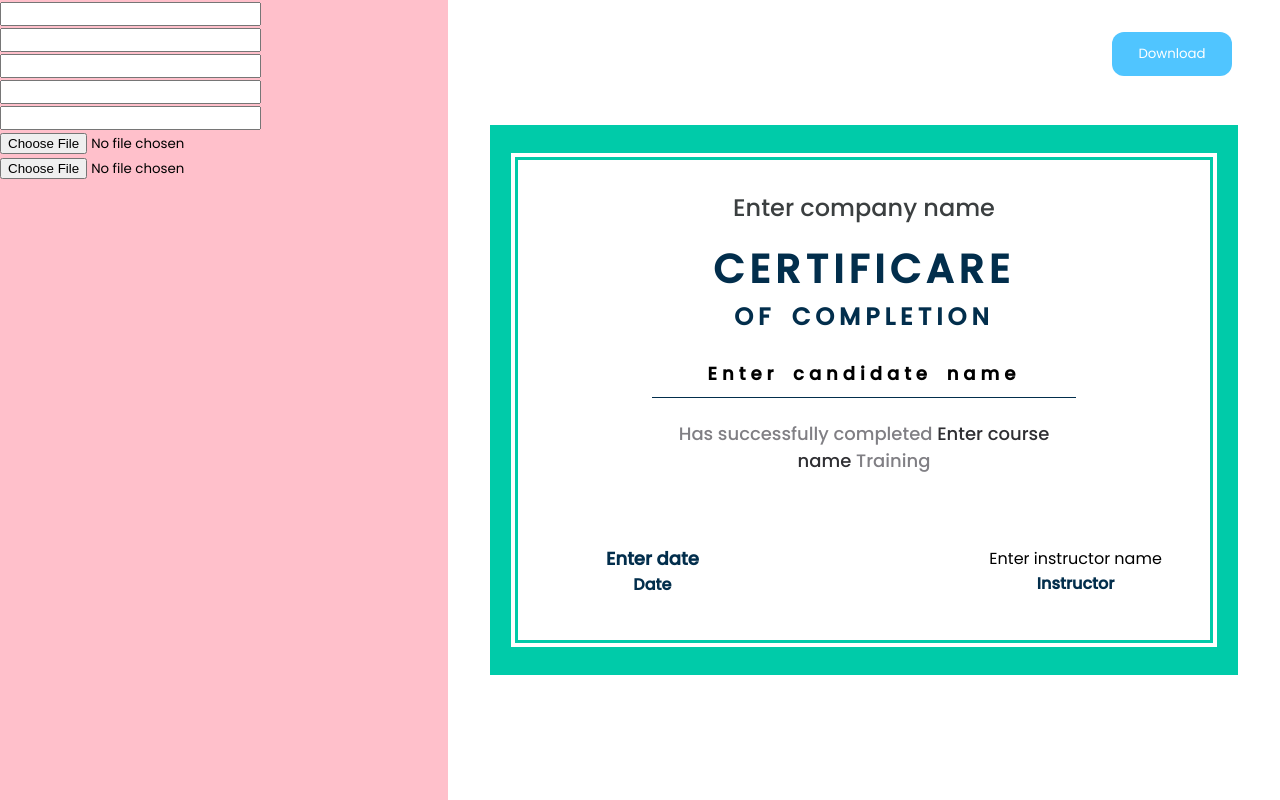
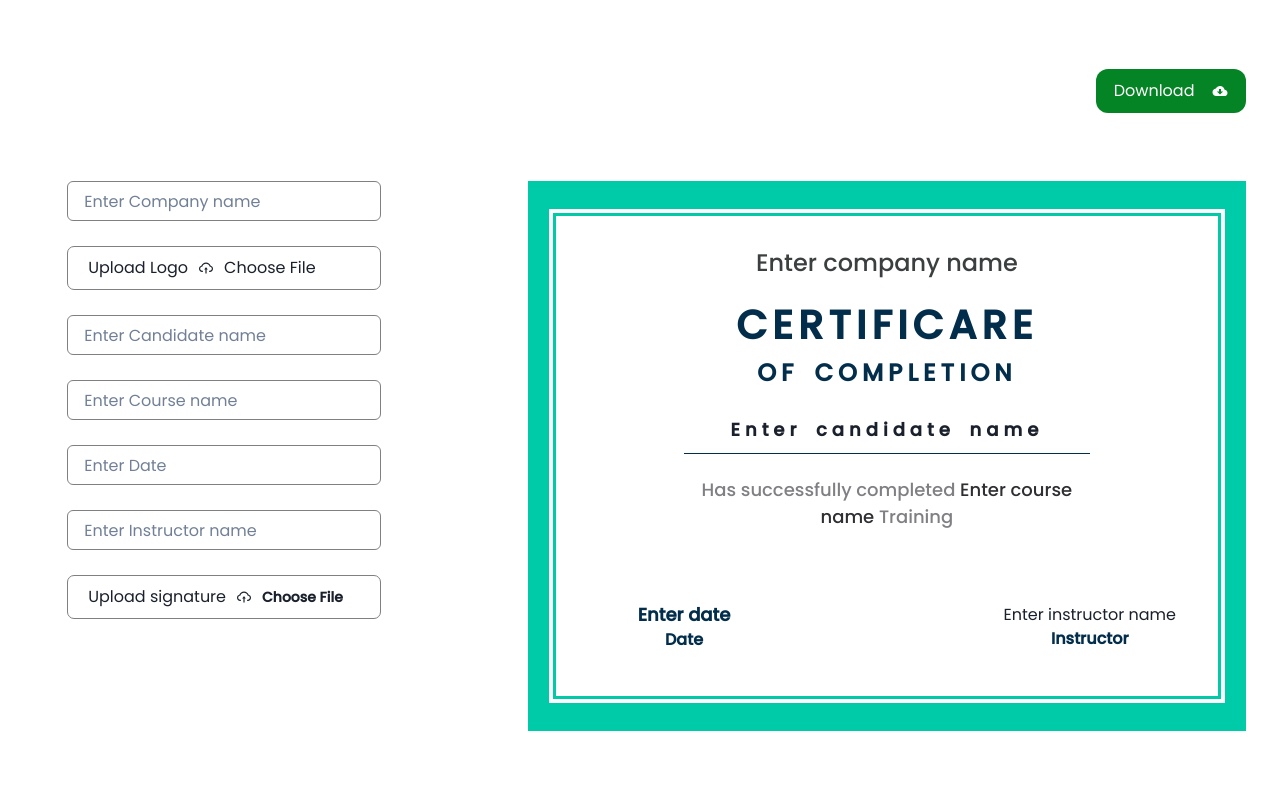
Before and after one commit to GairikSharma/Certificate-Generator, a React (Create React App) app: page / in a window 1280 px wide. Built offline with nearby package versions, Linux system fonts and the light colour scheme; a web font is replaced by a local one.

Commit message:
Ui update

```diff
--- a/package.json
+++ b/package.json
@@ -3,13 +3,18 @@
   "version": "0.1.0",
   "private": true,
   "dependencies": {
+    "@chakra-ui/react": "^2.8.1",
+    "@emotion/react": "^11.11.1",
+    "@emotion/styled": "^11.11.0",
     "@testing-library/jest-dom": "^5.17.0",
     "@testing-library/react": "^13.4.0",
     "@testing-library/user-event": "^13.5.0",
+    "framer-motion": "^10.16.4",
     "html2canvas": "^1.4.1",
     "jspdf": "^2.5.1",
     "react": "^18.2.0",
     "react-dom": "^18.2.0",
+    "react-icons": "^4.11.0",
     "react-scripts": "5.0.1",
     "web-vitals": "^2.1.4"
   },
--- a/src/App.css
+++ b/src/App.css
@@ -3,7 +3,7 @@
   padding: 0;
   margin: 0;
   box-sizing: border-box;
-  font-family: 'Poppins', sans-serif;
+  font-family: "Poppins", sans-serif;
 }
 .App {
   width: 100%;
@@ -18,7 +18,12 @@ body {
 .left {
   width: 35%;
   min-height: 100vh;
-  background-color: pink;
+  background-color: transparent;
+  display: flex;
+  flex-direction: column;
+  justify-content: center;
+  align-items: center;
+  gap: 25px;
 }
 .right {
   width: 65%;
@@ -26,17 +31,52 @@ body {
   display: flex;
   flex-direction: column;
   justify-content: space-evenly;
-  align-items: center;
+  align-items: flex-end;
+  padding-right: 34px;
 }
 .generate-button {
-  width: 120px;
+  width: 150px;
   height: 44px;
-  background-color: rgb(80, 197, 255);
+  background-color: rgb(5, 132, 37);
   color: white;
   font: 500;
   border: none;
   border-radius: 12px;
+  display: flex;
+  flex-direction: row-reverse;
+  justify-content: space-evenly;
+  align-items: center;
+}
+.inputfile {
+  width: 0.1px;
+  height: 0.1px;
+  opacity: 0;
+  overflow: hidden;
   position: absolute;
-  top: 2rem;
-  right: 3rem;
+  z-index: -1;
 }
+.inputfile + label {
+  font-size: 14px;
+  font-weight: 600;
+  display: inline-block;
+}
+.inputfile + label {
+  cursor: pointer; /* "hand" cursor */
+}
+input[type=text] {
+  width: 70%;
+  border: 0.5px solid grey;
+}
+.upload-section {
+  width: 70%;
+  height: 44px;
+  background: transparent;
+  display: flex;
+  flex-direction: row;
+  justify-content: start;
+  align-items: center;
+  gap: 10px;
+  padding-left: 20px;
+  border: 0.5px solid grey;
+  border-radius: 7px;
+}
--- a/src/App.js
+++ b/src/App.js
@@ -2,13 +2,16 @@ import { useState } from "react";
 import "./App.css";
 import Certificate from "./components/certificate/Certificate";
 import { CertificateContext } from "./Context";
+import { ChakraProvider } from "@chakra-ui/react";
+import { Input } from "@chakra-ui/react";
+import { AiOutlineCloudUpload } from "react-icons/ai";
 
 function App() {
-  const [companyname, setCompanyName] = useState('Enter company name')
-  const [name, setName] = useState('Enter candidate name')
-  const [coursename, setCourseName] = useState('Enter course name')
-  const [date, setDate] = useState('Enter date')
-  const [instructorname, setInstructorName] = useState('Enter instructor name')
+  const [companyname, setCompanyName] = useState("Enter company name");
+  const [name, setName] = useState("Enter candidate name");
+  const [coursename, setCourseName] = useState("Enter course name");
+  const [date, setDate] = useState("Enter date");
+  const [instructorname, setInstructorName] = useState("Enter instructor name");
   const [selectedImage, setSelectedImage] = useState(null);
   const [selectedSignature, setSelectedSignature] = useState(null);
   const handleImageChange = (e) => {
@@ -25,32 +28,100 @@ function App() {
     }
   };
   const uploadSignature = (e) => {
-    const file = e.target.files[0]
+    const file = e.target.files[0];
     if (file) {
-      const reader = new FileReader()
+      const reader = new FileReader();
       reader.onload = (e) => {
-        setSelectedSignature(e.target.result)
+        setSelectedSignature(e.target.result);
+      };
+      reader.readAsDataURL(file);
     }
-      reader.readAsDataURL(file)
-    }
-  }
+  };
   return (
-    <CertificateContext.Provider value={{companyname, name, coursename, date, instructorname, selectedImage, selectedSignature}}>
+    <ChakraProvider>
+      <CertificateContext.Provider
+        value={{
+          companyname,
+          name,
+          coursename,
+          date,
+          instructorname,
+          selectedImage,
+          selectedSignature,
+        }}
+      >
         <div className="App">
           <div className="left">
-          <input type="text" name="companyname" id="companyname" onChange={(e)=>setCompanyName(e.target.value)} />
-          <input type="text" name="name" id="name" onChange={(e)=>setName(e.target.value)} />
-          <input type="text" name="coursename" id="coursename" onChange={(e)=>setCourseName(e.target.value)} />
-          <input type="text" name="date" id="date" onChange={(e)=>setDate(e.target.value)} />
-          <input type="text" name="instructor" id="instructor" onChange={(e)=>setInstructorName(e.target.value)} />
-          <input type="file" accept="image/*" onChange={handleImageChange} />
-          <input type="file" accept="image/*" onChange={uploadSignature} />
+            <Input
+              type="text"
+              placeholder="Enter Company name"
+              name="companyname"
+              id="companyname"
+              onChange={(e) => setCompanyName(e.target.value)}
+            />
+
+            <input
+              type="file"
+              id="logo"
+              class="inputfile"
+              accept="image/*"
+              onChange={handleImageChange}
+            />
+            <div className="upload-section">
+              <div>Upload Logo</div>
+              <AiOutlineCloudUpload />
+              <label for="logo">
+                Choose File
+              </label>
+            </div>
+
+            <Input
+              type="text"
+              placeholder="Enter Candidate name"
+              name="name"
+              id="name"
+              onChange={(e) => setName(e.target.value)}
+            />
+            <Input
+              type="text"
+              placeholder="Enter Course name"
+              name="coursename"
+              id="coursename"
+              onChange={(e) => setCourseName(e.target.value)}
+            />
+            <Input
+              type="text"
+              placeholder="Enter Date"
+              name="date"
+              id="date"
+              onChange={(e) => setDate(e.target.value)}
+            />
+            <Input
+              type="text"
+              placeholder="Enter Instructor name"
+              name="instructor"
+              id="instructor"
+              onChange={(e) => setInstructorName(e.target.value)}
+            />
+            <div className="upload-section">
+              <div>Upload signature</div>
+              <AiOutlineCloudUpload />
+              <input
+                type="file"
+                id="signature"
+                className="inputfile"
+                accept="image/*"
+                onChange={uploadSignature}
+              />
+              <label for="signature">Choose File</label>
+            </div>
           </div>
           <div className="right">
             <Certificate id="c" />
           </div>
         </div>
       </CertificateContext.Provider>
+    </ChakraProvider>
   );
 }
 
--- a/src/components/certificate/Certificate.jsx
+++ b/src/components/certificate/Certificate.jsx
@@ -4,10 +4,18 @@ import html2canvas from "html2canvas";
 import jsPDF from "jspdf";
 import nodejs from "./nodejs.png";
 import { CertificateContext } from "../../Context";
+import { IoMdCloudDownload } from "react-icons/io";
 
 function Certificate() {
-  const { companyname, name, coursename, date, instructorname, selectedImage, selectedSignature } =
-    useContext(CertificateContext);
+  const {
+    companyname,
+    name,
+    coursename,
+    date,
+    instructorname,
+    selectedImage,
+    selectedSignature,
+  } = useContext(CertificateContext);
 
   const convertToPDF = () => {
     const input = document.getElementById("c");
@@ -25,6 +33,7 @@ function Certificate() {
 
         pdf.addImage(imgData, "PNG", 0, 0, pdfWidth, pdfHeight);
         pdf.save("certificate.pdf");
+
       })
       .catch((error) => {
         console.error("Error converting div to PDF:", error);
@@ -33,6 +42,7 @@ function Certificate() {
   return (
     <>
       <button className="generate-button" onClick={convertToPDF}>
+        <IoMdCloudDownload />
         Download
       </button>
       <div className="certificate-wrapper" id="c">
@@ -53,8 +63,7 @@ function Certificate() {
 
           <div className="certificate-mid">
             <div className="note">
-              Has successfully completed <span>{coursename}</span>{" "}
-              Training
+              Has successfully completed <span>{coursename}</span> Training
             </div>
           </div>
 
@@ -66,9 +75,9 @@ function Certificate() {
 
             <div className="certificate-low-right">
               <div className="signature">
-                {
-                  selectedSignature && <img src={selectedSignature} alt="signature" />
-                }
+                {selectedSignature && (
+                  <img src={selectedSignature} alt="signature" />
+                )}
               </div>
               <div className="certificate-issuing-name">{instructorname}</div>
               <div className="signature-label">Instructor</div>
```
Also changed, not shown: 1 other file (tests, documents, lock files or other folders). Lines whose indentation alone changed are shown as unchanged.
